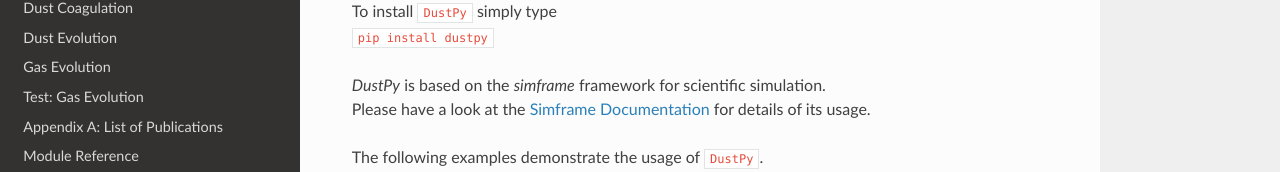
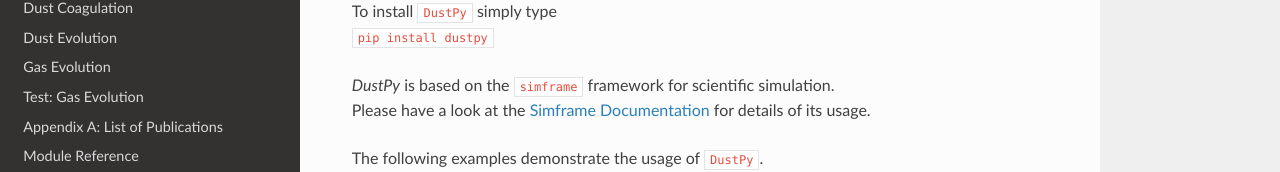
Before and after one commit to stammler/dustpy, a plain HTML site: page docs/index.html in a window 1280 px wide. Shown: the part 262-434 px from the top of the page. Drawn offline with nearby package versions, Linux system fonts and the light colour scheme; some packages are replaced by stand-ins of ours.

Commit message:
Fixing typo in documentation

```diff
--- a/docs/index.html
+++ b/docs/index.html
@@ -196,7 +196,7 @@
 <div class="line"><code class="docutils literal notranslate"><span class="pre">pip</span> <span class="pre">install</span> <span class="pre">dustpy</span></code></div>
 </div>
 <div class="line-block">
-<div class="line"><cite>DustPy</cite> is based on the <cite>simframe</cite> framework for scientific simulation.</div>
+<div class="line"><cite>DustPy</cite> is based on the <code class="docutils literal notranslate"><span class="pre">simframe</span></code> framework for scientific simulation.</div>
 <div class="line">Please have a look at the <a class="reference external" href="https://simframe.rtfd.io">Simframe Documentation</a> for details of its usage.</div>
 </div>
 <div class="line-block">
```
Also changed, not shown: docs/_sources/index.rst.txt, 1 other file.
